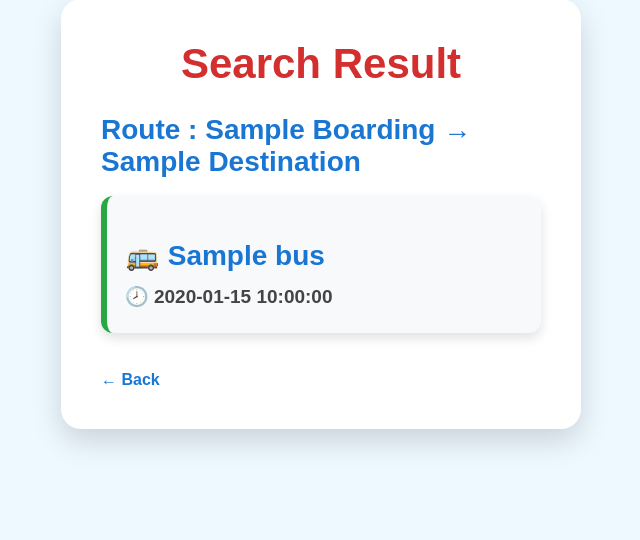
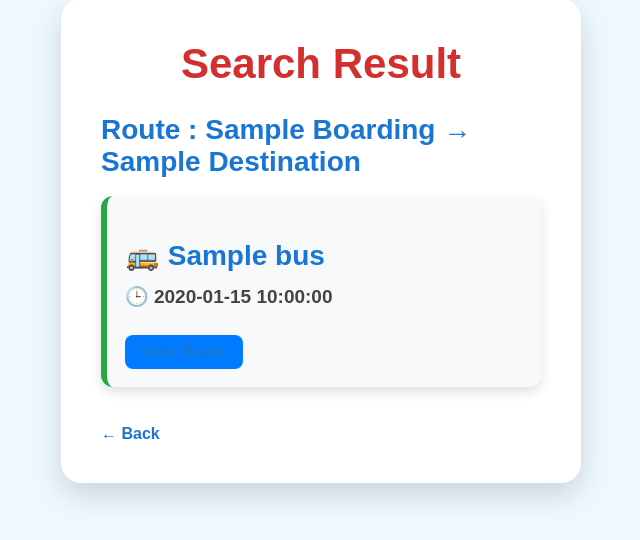
Before and after one commit to sumitsingh34398-art/PrivateBusFinder, a Flask app: template templates/result.html in a window 1280 px wide. Shown: the part 130-670 px from the top of the page, without its empty margins (319-959 px from the left). Run offline with Flask 3, Linux system fonts and the light colour scheme; the template is opened without the code that fills it: most values are stand-ins (such as "Sample title", 1, 10 or a date in 2020).

Commit message:
Enhance bus display with route links and time format
Updated bus display template to include route links and changed time format.

```diff
--- a/templates/result.html
+++ b/templates/result.html
@@ -41,7 +41,11 @@
 
     <h3>🚌 {{ bus.bus }}</h3>
 
-            <p>🕗 {{ bus.time }}</p>
+    <p>🕒 {{ bus.time }}</p>
+
+    <a href="/route/{{ loop.index0 }}" class="route-btn">
+        View Route
+    </a>
 
 </div>
 
```
Lines whose indentation alone changed are shown as unchanged.
